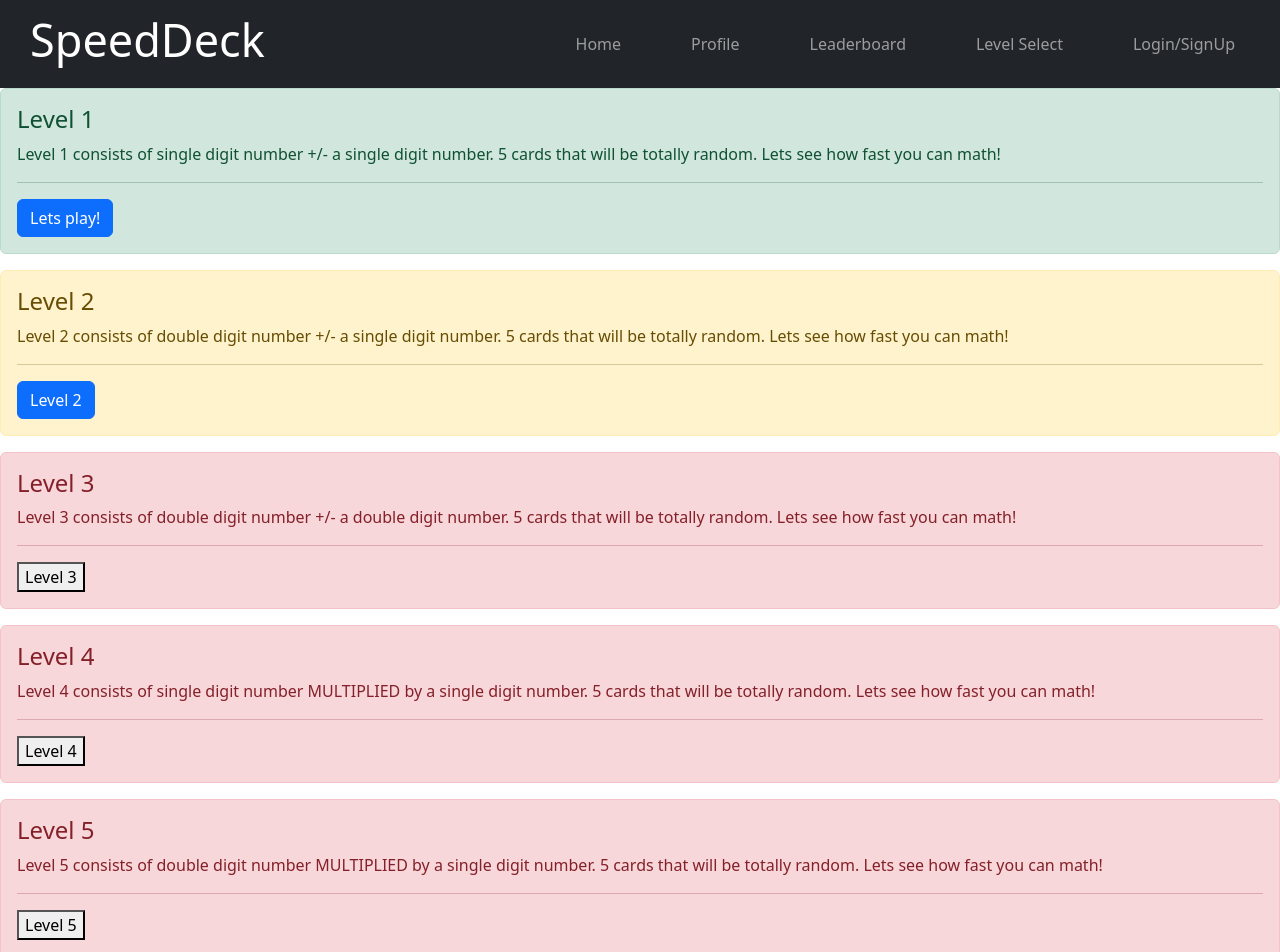
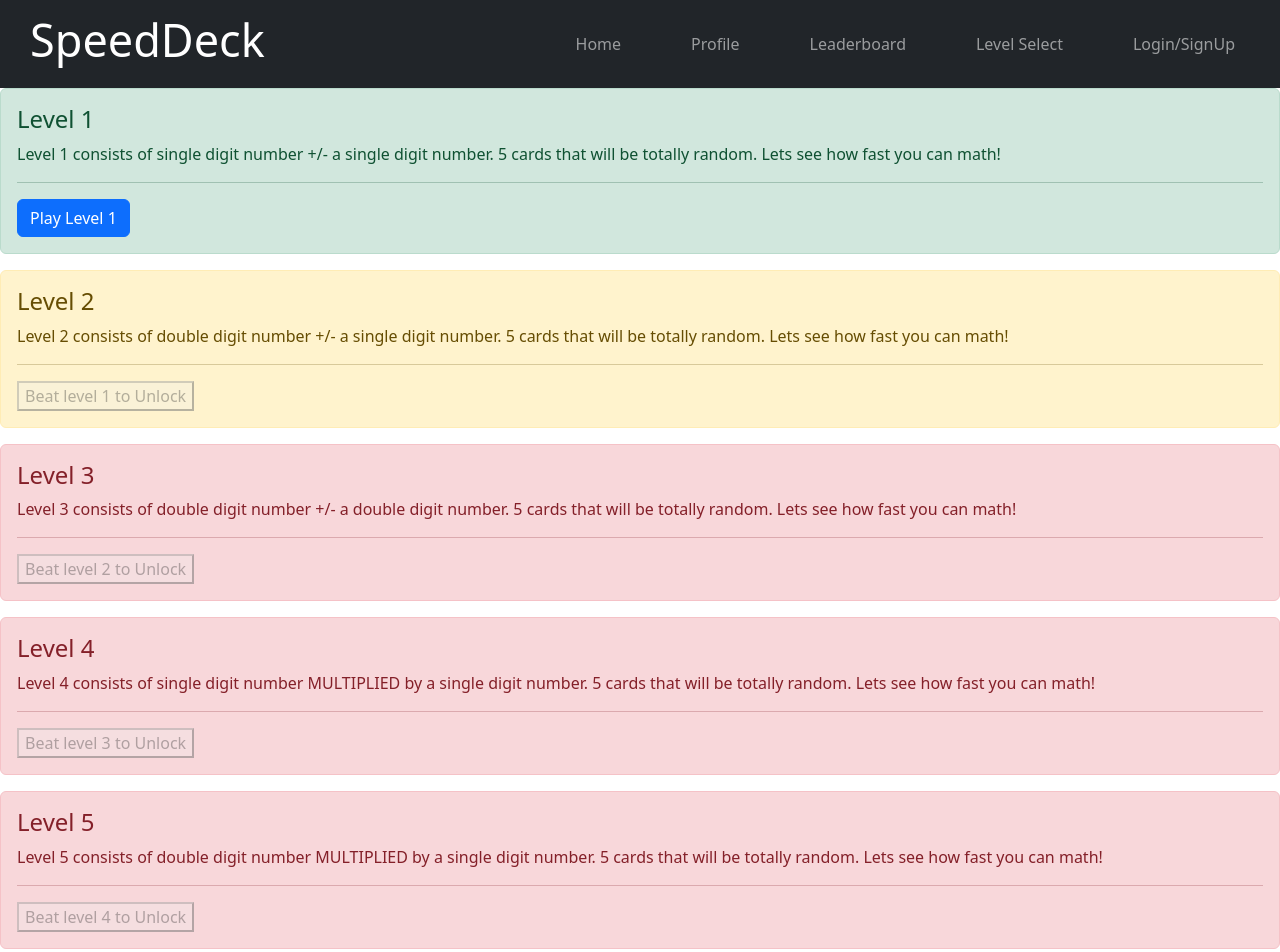
Before and after one commit to mwjones2186/speed-deck, a React (Create React App) app in the folder client/: page /levelSelect in a window 1280 px wide. Shown: the top 952 px of the page. Built offline with nearby package versions, Linux system fonts and the light colour scheme.

Commit message:
added buttons to GameScreen. Functionality of progress buttons works just need data to modify levels

```diff
--- /dev/null
+++ b/client/src/pages/Leaderboard.js
@@ -0,0 +1,5 @@
+export default function Leaderboard  ()  {
+    return (
+            <h1>Leaderboard Page</h1>
+    )
+}
--- a/client/src/pages/Progress.js
+++ b/client/src/pages/Progress.js
@@ -2,7 +2,7 @@
 import Alert from 'react-bootstrap/Alert';
 import Button from'react-bootstrap/Button';
 export default function Progress  ()  {
-const points= 15
+const points= 25
 ;
 
   return (
@@ -13,7 +13,7 @@ const points= 15
        Level 1 consists of single digit number +/- a single digit number. 5 cards that will be totally random. Lets see how fast you can math!
       </p>
       <hr />
-      <Button href="/gameplay">Lets play!</Button>
+      <Button href="/gameplay">Play Level 1</Button>
     </Alert>
     <Alert variant="warning">
       <Alert.Heading>Level 2</Alert.Heading>
@@ -21,7 +21,7 @@ const points= 15
        Level 2 consists of double digit number +/- a single digit number. 5 cards that will be totally random. Lets see how fast you can math!
       </p>
       <hr />
-      {points >= 11 ? (<Button>Level 2</Button>) : (<button disabled >Beat level 1 to Unlock</button>)}
+      {points <= 20 ? (<Button>Play Level 2</Button>) : (<button disabled >Beat level 1 to Unlock</button>)}
     </Alert>
     <Alert variant="danger">
       <Alert.Heading>Level 3</Alert.Heading>
@@ -29,7 +29,7 @@ const points= 15
        Level 3 consists of double digit number +/- a double digit number. 5 cards that will be totally random. Lets see how fast you can math!
       </p>
       <hr />
-      {points >= 11 ? (<button>Level 3</button>) : (<button disabled >Beat level 2 to Unlock</button>)}
+      {points <= 20 ? (<button>Play Level 3</button>) : (<button disabled >Beat level 2 to Unlock</button>)}
     </Alert>
     <Alert variant="danger">
       <Alert.Heading>Level 4</Alert.Heading>
@@ -37,7 +37,7 @@ const points= 15
        Level 4 consists of single digit number MULTIPLIED by a single digit number. 5 cards that will be totally random. Lets see how fast you can math!
       </p>
       <hr />
-      {points >= 11 ? (<button>Level 4</button>) : (<button disabled >Beat level 3 to Unlock</button>)}
+      {points <= 20 ? (<button>Play Level 4</button>) : (<button disabled >Beat level 3 to Unlock</button>)}
     </Alert>
     <Alert variant="danger">
       <Alert.Heading>Level 5</Alert.Heading>
@@ -45,7 +45,7 @@ const points= 15
        Level 5 consists of double digit number MULTIPLIED by a single digit number. 5 cards that will be totally random. Lets see how fast you can math!
       </p>
       <hr />
-      {points >= 11 ? (<button>Level 5</button>) : (<button disabled >Beat level 4 to Unlock</button>)}
+      {points <= 20 ? (<button>Play Level 5</button>) : (<button disabled >Beat level 4 to Unlock</button>)}
     </Alert>
     </>
   );
```
